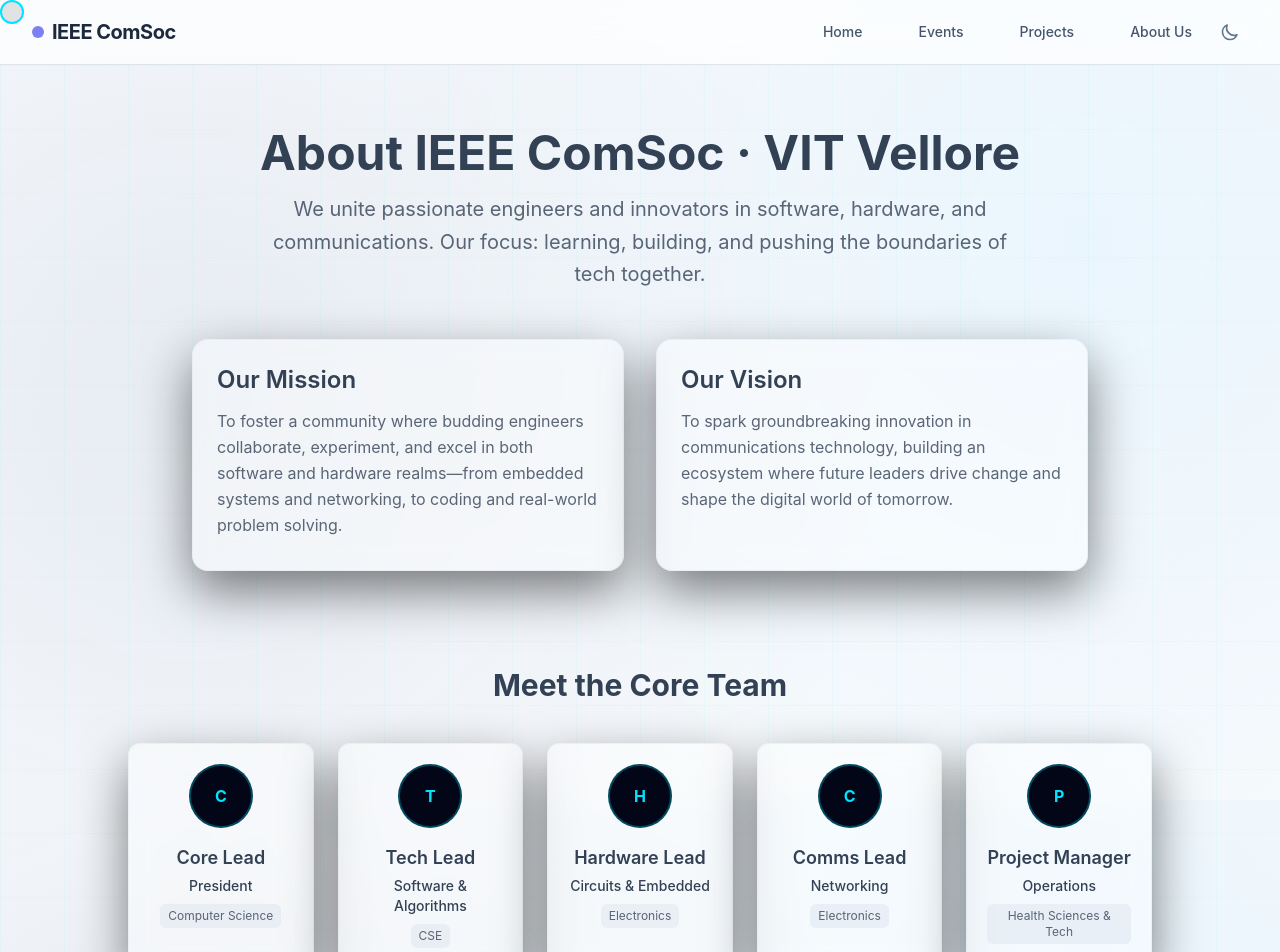
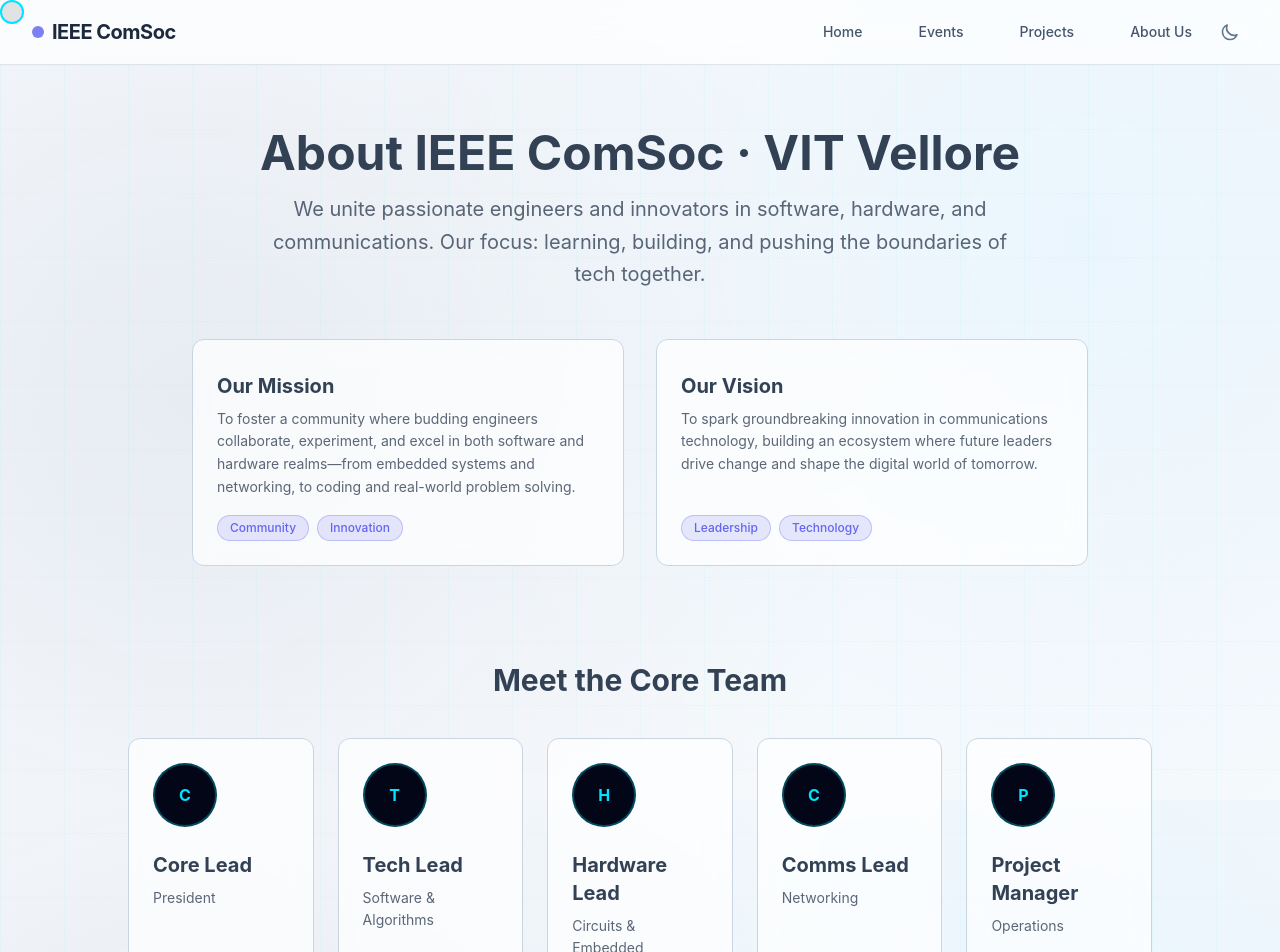
Before and after one commit to adityapriyamyadav-spec/Ieee-comsoc, a React (Vite) app in the folder vit-comsoc-website/: page /about in a window 1280 px wide. Shown: the top 952 px of the page. Built offline with nearby package versions, Linux system fonts and the light colour scheme.

Commit message:
UI Refactor: Unified card designs and typography across all pages

```diff
--- a/vit-comsoc-website/src/components/EventCard.tsx
+++ b/vit-comsoc-website/src/components/EventCard.tsx
@@ -13,30 +13,19 @@
     <motion.article
     className={`
       relative flex flex-col h-full rounded-xl p-5 sm:p-6
-      bg-white/30 backdrop-blur-sm dark:bg-glass
-      border border-slate-200/50 dark:border-t dark:border-l dark:border-white/10 dark:border-b dark:border-r dark:border-white/5
-      shadow-[0_20px_50px_rgba(0,0,0,0.5)]
-      transition-colors duration-500
-      hover:border-blue-500/50 hover:shadow-xl hover:shadow-blue-900/5 dark:hover:shadow-blue-500/10
+      bg-white/70 dark:bg-slate-800/60 backdrop-blur-md
+      border border-slate-300 dark:border-slate-700
+      transition-all duration-300 ease-out transform hover:-translate-y-1 hover:border-blue-500 hover:bg-white/90 dark:hover:border-blue-400 dark:hover:bg-slate-800/90 z-10 overflow-hidden
       ${isHighlight
         ? 'dark:border-trace/50'
         : ''
       }
     `}
-      /* MATCHING LANDING PAGE PHYSICS */
-      initial={{ opacity: 0, y: 30 }}
-      whileInView={{ opacity: 1, y: 0 }}
-      viewport={{ once: true, margin: '-50px' }}
-      transition={{ duration: 0.5 }}
-      whileHover={{ y: -5 }}
+      initial={{ opacity: 0, y: 20 }}
+      animate={{ opacity: 1, y: 0 }}
+      transition={{ duration: 0.4, ease: "easeOut" }}
     >
-      {isHighlight && (
-        <div
-          className="absolute inset-0 rounded-xl bg-gradient-to-br from-trace/5 to-quantum/5 pointer-events-none"
-          aria-hidden
-        />
-      )}
-      <div className="relative flex flex-col flex-grow">
+            <div className="relative flex flex-col flex-grow">
         <time className="text-sm font-medium text-accent dark:text-trace" dateTime={date}>
           {date}
         </time>
@@ -54,7 +43,7 @@
                   className={`
                     inline-block rounded-full px-3 py-1 text-xs font-medium
                     ${isHighlight
-                      ? 'bg-trace/20 text-trace border border-trace/30 dark:bg-trace/20 dark:text-trace dark:border-trace/30'
+                      ? 'bg-accent/15 text-accent border border-accent/30 dark:bg-void/60 dark:text-trace/90 dark:border-trace/20'
                       : 'bg-accent/15 text-accent border border-accent/30 dark:bg-void/60 dark:text-trace/90 dark:border-trace/20'
                     }
                   `}
--- a/vit-comsoc-website/src/pages/AboutUsPage.tsx
+++ b/vit-comsoc-website/src/pages/AboutUsPage.tsx
@@ -63,25 +63,43 @@
           viewport={{ once: true, margin: '-50px' }}
         >
           <motion.div
-            variants={itemVariants}
-            whileHover={{ y: -5 }}
-            className="bg-white/40 backdrop-blur-md dark:bg-surface/50 border border-slate-200/50 dark:border-white/10 rounded-2xl p-6 shadow-[0_20px_50px_rgba(0,0,0,0.5)] transition-colors duration-500 hover:border-blue-500/50 hover:shadow-xl hover:shadow-blue-900/5 dark:hover:shadow-blue-500/10"
+            initial={{ opacity: 0, y: 20 }}
+            animate={{ opacity: 1, y: 0 }}
+            transition={{ duration: 0.4, ease: "easeOut" }}
+            className="relative flex flex-col h-full rounded-xl p-5 sm:p-6 bg-white/70 dark:bg-slate-800/60 backdrop-blur-md border border-slate-300 dark:border-slate-700 transition-all duration-300 ease-out transform hover:-translate-y-1 hover:border-blue-500 hover:bg-white/90 dark:hover:border-blue-400 dark:hover:bg-slate-800/90 z-10 overflow-hidden"
           >
-            <h2 className="text-xl md:text-2xl font-semibold text-text-light dark:text-trace mb-3">Our Mission</h2>
-            <p className="text-text-light/80 dark:text-slate-300 text-base leading-relaxed mb-2">
+            <h2 className="mt-2 text-lg sm:text-xl font-bold text-text-light dark:text-white">Our Mission</h2>
+            <p className="mt-2 text-sm text-text-light/80 dark:text-white/70 leading-relaxed flex-grow">
               To foster a community where budding engineers collaborate, experiment, and excel in both software and hardware realms—from embedded systems and networking, to coding and real-world problem solving.
             </p>
+            <div className="mt-4 flex flex-wrap gap-2">
+              <span className="inline-block rounded-full px-3 py-1 text-xs font-medium bg-accent/15 text-accent border border-accent/30 dark:bg-void/60 dark:text-trace/90 dark:border-trace/20">
+                Community
+              </span>
+              <span className="inline-block rounded-full px-3 py-1 text-xs font-medium bg-accent/15 text-accent border border-accent/30 dark:bg-void/60 dark:text-trace/90 dark:border-trace/20">
+                Innovation
+              </span>
+            </div>
           </motion.div>
 
           <motion.div
-            variants={itemVariants}
-            whileHover={{ y: -5 }}
-            className="bg-white/40 backdrop-blur-md dark:bg-surface/50 border border-slate-200/50 dark:border-white/10 rounded-2xl p-6 shadow-[0_20px_50px_rgba(0,0,0,0.5)] transition-colors duration-500 hover:border-blue-500/50 hover:shadow-xl hover:shadow-blue-900/5 dark:hover:shadow-blue-500/10"
+            initial={{ opacity: 0, y: 20 }}
+            animate={{ opacity: 1, y: 0 }}
+            transition={{ duration: 0.4, ease: "easeOut" }}
+            className="relative flex flex-col h-full rounded-xl p-5 sm:p-6 bg-white/70 dark:bg-slate-800/60 backdrop-blur-md border border-slate-300 dark:border-slate-700 transition-all duration-300 ease-out transform hover:-translate-y-1 hover:border-blue-500 hover:bg-white/90 dark:hover:border-blue-400 dark:hover:bg-slate-800/90 z-10 overflow-hidden"
           >
-            <h2 className="text-xl md:text-2xl font-semibold text-text-light dark:text-quantum mb-3">Our Vision</h2>
-            <p className="text-text-light/80 dark:text-slate-300 text-base leading-relaxed mb-2">
+            <h2 className="mt-2 text-lg sm:text-xl font-bold text-text-light dark:text-white">Our Vision</h2>
+            <p className="mt-2 text-sm text-text-light/80 dark:text-white/70 leading-relaxed flex-grow">
               To spark groundbreaking innovation in communications technology, building an ecosystem where future leaders drive change and shape the digital world of tomorrow.
             </p>
+            <div className="mt-4 flex flex-wrap gap-2">
+              <span className="inline-block rounded-full px-3 py-1 text-xs font-medium bg-accent/15 text-accent border border-accent/30 dark:bg-void/60 dark:text-trace/90 dark:border-trace/20">
+                Leadership
+              </span>
+              <span className="inline-block rounded-full px-3 py-1 text-xs font-medium bg-accent/15 text-accent border border-accent/30 dark:bg-void/60 dark:text-trace/90 dark:border-trace/20">
+                Technology
+              </span>
+            </div>
           </motion.div>
         </motion.div>
 
@@ -102,17 +120,18 @@
             {teamMembers.map((member) => (
               <motion.div
                 key={member.id}
-                variants={itemVariants}
-                whileHover={{ y: -5 }}
-                className="bg-white/40 backdrop-blur-md dark:bg-surface/50 border border-slate-200/50 dark:border-white/10 rounded-xl p-5 flex flex-col items-center text-center shadow-[0_20px_50px_rgba(0,0,0,0.5)] transition-colors duration-500 hover:border-blue-500/50 hover:shadow-xl hover:shadow-blue-900/5 dark:hover:shadow-blue-500/10"
+                initial={{ opacity: 0, y: 20 }}
+                animate={{ opacity: 1, y: 0 }}
+                transition={{ duration: 0.4, ease: "easeOut" }}
+                className="relative flex flex-col h-full rounded-xl p-5 sm:p-6 bg-white/70 dark:bg-slate-800/60 backdrop-blur-md border border-slate-300 dark:border-slate-700 transition-all duration-300 ease-out transform hover:-translate-y-1 hover:border-blue-500 hover:bg-white/90 dark:hover:border-blue-400 dark:hover:bg-slate-800/90 z-10 overflow-hidden"
               >
                 {/* Placeholder Avatar */}
                 <div className="w-16 h-16 rounded-full bg-void border-2 border-trace/30 flex items-center justify-center mb-4">
                   <span className="text-trace font-bold">{member.name.charAt(0)}</span>
                 </div>
-                <h3 className="text-lg font-semibold text-text-light dark:text-white">{member.name}</h3>
-                <p className="text-sm font-medium text-text-light dark:text-trace mt-1">{member.role}</p>
-                <p className="text-xs text-text-light/80 dark:text-slate-300 mt-2 bg-slate-200/60 dark:bg-void/50 px-2 py-1 rounded-md">{member.discipline}</p>
+                <h3 className="mt-2 text-lg sm:text-xl font-bold text-text-light dark:text-white">{member.name}</h3>
+                <p className="mt-2 text-sm text-text-light/80 dark:text-white/70 leading-relaxed flex-grow">{member.role}</p>
+                <p className="text-xs text-accent dark:text-trace mt-2 bg-accent/15 border border-accent/30 dark:bg-void/60 dark:text-trace/90 dark:border-trace/20 px-2 py-1 rounded-md">{member.discipline}</p>
               </motion.div>
             ))}
           </div>
--- a/vit-comsoc-website/src/pages/ProjectsPage.tsx
+++ b/vit-comsoc-website/src/pages/ProjectsPage.tsx
@@ -45,12 +45,10 @@
             {projects.map((project) => (
               <motion.article
                 key={project.id}
-                className="relative flex flex-col h-full rounded-xl p-6 bg-white/10 dark:bg-surface/50 backdrop-blur-md border border-slate-200/50 dark:border-white/10 shadow-[0_18px_45px_rgba(15,23,42,0.55)] transition-colors duration-500 hover:border-blue-500/50 hover:shadow-xl hover:shadow-blue-900/5 dark:hover:shadow-blue-500/10"
-                initial={{ opacity: 0, y: 30 }}
-                whileInView={{ opacity: 1, y: 0 }}
-                viewport={{ once: true, margin: '-50px' }}
-                transition={{ duration: 0.5 }}
-                whileHover={{ y: -5 }}
+                className="relative flex flex-col h-full rounded-xl p-5 sm:p-6 bg-white/70 dark:bg-slate-800/60 backdrop-blur-md border border-slate-300 dark:border-slate-700 transition-all duration-300 ease-out transform hover:-translate-y-1 hover:border-blue-500 hover:bg-white/90 dark:hover:border-blue-400 dark:hover:bg-slate-800/90 z-10 overflow-hidden"
+                initial={{ opacity: 0, y: 20 }}
+                animate={{ opacity: 1, y: 0 }}
+                transition={{ duration: 0.4, ease: "easeOut" }}
               >
               <div className="relative flex flex-col flex-grow">
                   <h2 className="mt-2 text-lg sm:text-xl font-bold text-text-light dark:text-white">
@@ -64,7 +62,7 @@
                   {project.tech.map((tech) => (
                     <span
                       key={tech}
-                      className="inline-flex items-center rounded-full border border-slate-200/60 dark:border-white/15 bg-white/40 dark:bg-void/60 px-3 py-1 text-xs font-medium text-slate-700 dark:text-slate-100"
+                      className="inline-block rounded-full px-3 py-1 text-xs font-medium bg-accent/15 text-accent border border-accent/30 dark:bg-void/60 dark:text-trace/90 dark:border-trace/20"
                     >
                       {tech}
                     </span>
```
